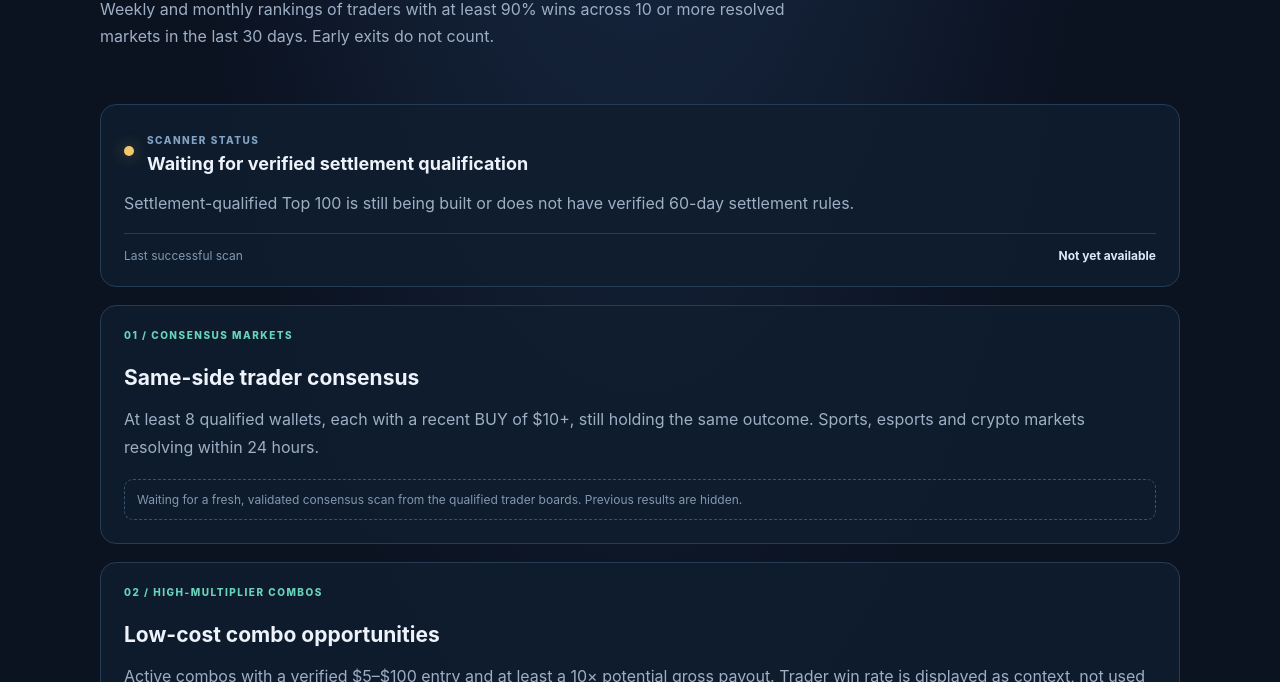
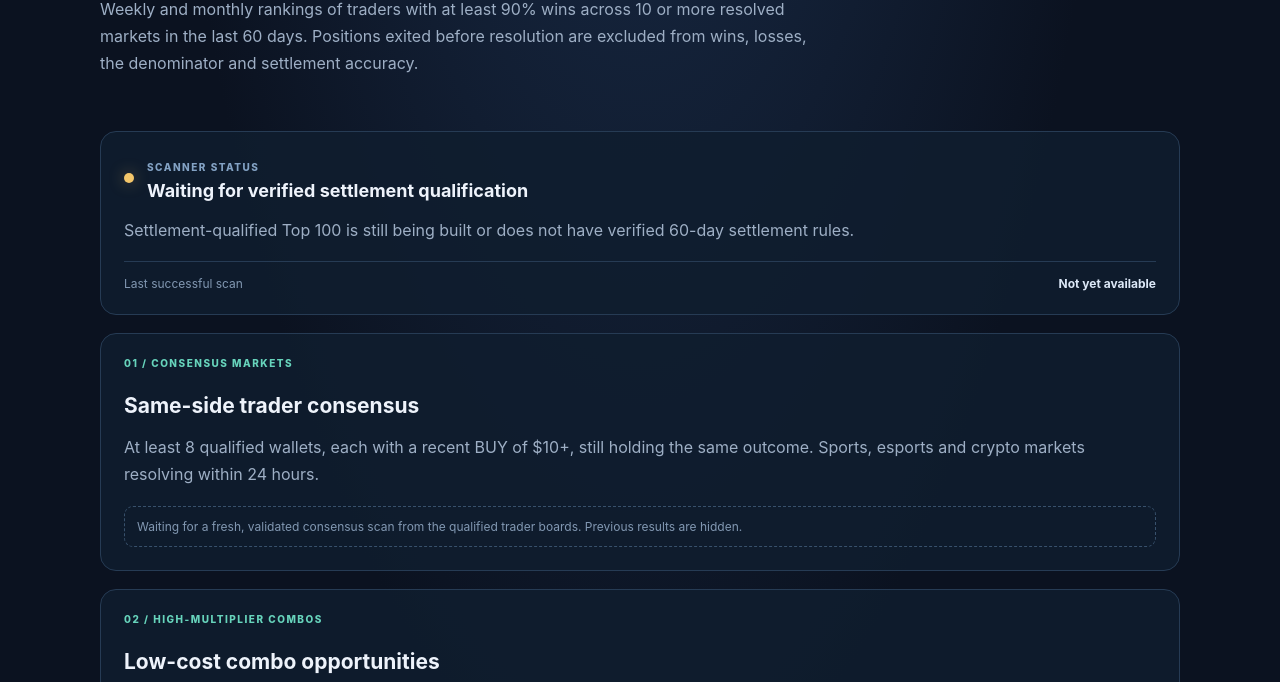
Before and after one commit to rowanmcbride77-cmyk/polymarket-scanner-new, a website: page site/index.html in a window 1280 px wide. Shown: the part 418-1100 px from the top of the page. Drawn offline with Linux system fonts and the light colour scheme.

Commit message:
Align landing page with 60-day settlement rules

```diff
--- a/site/index.html
+++ b/site/index.html
@@ -2,7 +2,7 @@
 <html lang="en"><head><meta charset="utf-8"><meta name="viewport" content="width=device-width, initial-scale=1"><meta http-equiv="Cache-Control" content="no-cache, no-store, must-revalidate"><meta http-equiv="Pragma" content="no-cache"><meta http-equiv="Expires" content="0"><meta name="theme-color" content="#101827"><title>Polymarket Consensus & Combo Scanner</title><link rel="stylesheet" href="./styles.css"></head>
 <body><main class="shell">
 <header><a class="brand" href="./"><b>P</b> POLYMARKET <strong>SCANNER</strong></a><span class="tag">SETTLEMENT · CONSENSUS · COMBOS</span></header>
-<section class="intro"><p class="eyebrow">60-DAY SETTLEMENT-VERIFIED LEADERBOARD</p><h1>Find traders<br><span>who meet the 90% rule.</span></h1><p>Weekly and monthly rankings of traders with at least 90% wins across 10 or more resolved markets in the last 30 days. Early exits do not count.</p></section>
+<section class="intro"><p class="eyebrow">60-DAY SETTLEMENT-VERIFIED LEADERBOARD</p><h1>Find traders<br><span>who meet the 90% rule.</span></h1><p>Weekly and monthly rankings of traders with at least 90% wins across 10 or more resolved markets in the last 60 days. Positions exited before resolution are excluded from wins, losses, the denominator and settlement accuracy.</p></section>
 <section class="status" aria-live="polite"><div class="status-title"><i></i><div><small>SCANNER STATUS</small><h2 id="status-title">Waiting for Top 100 refresh</h2></div></div><p id="status-detail">Weekly and monthly public leaderboard data is validated before publication.</p><div class="meta"><span>Last successful scan</span><b id="last-scan">Not yet available</b></div></section>
 <section class="boards">
 <article class="wide"><div class="section-kicker">01 / CONSENSUS MARKETS</div><h2>Same-side trader consensus</h2><p>At least 8 qualified wallets, each with a recent BUY of $10+, still holding the same outcome. Sports, esports and crypto markets resolving within 24 hours.</p><div id="consensus" class="signal-list empty">Awaiting validated consensus data</div></article>
```
